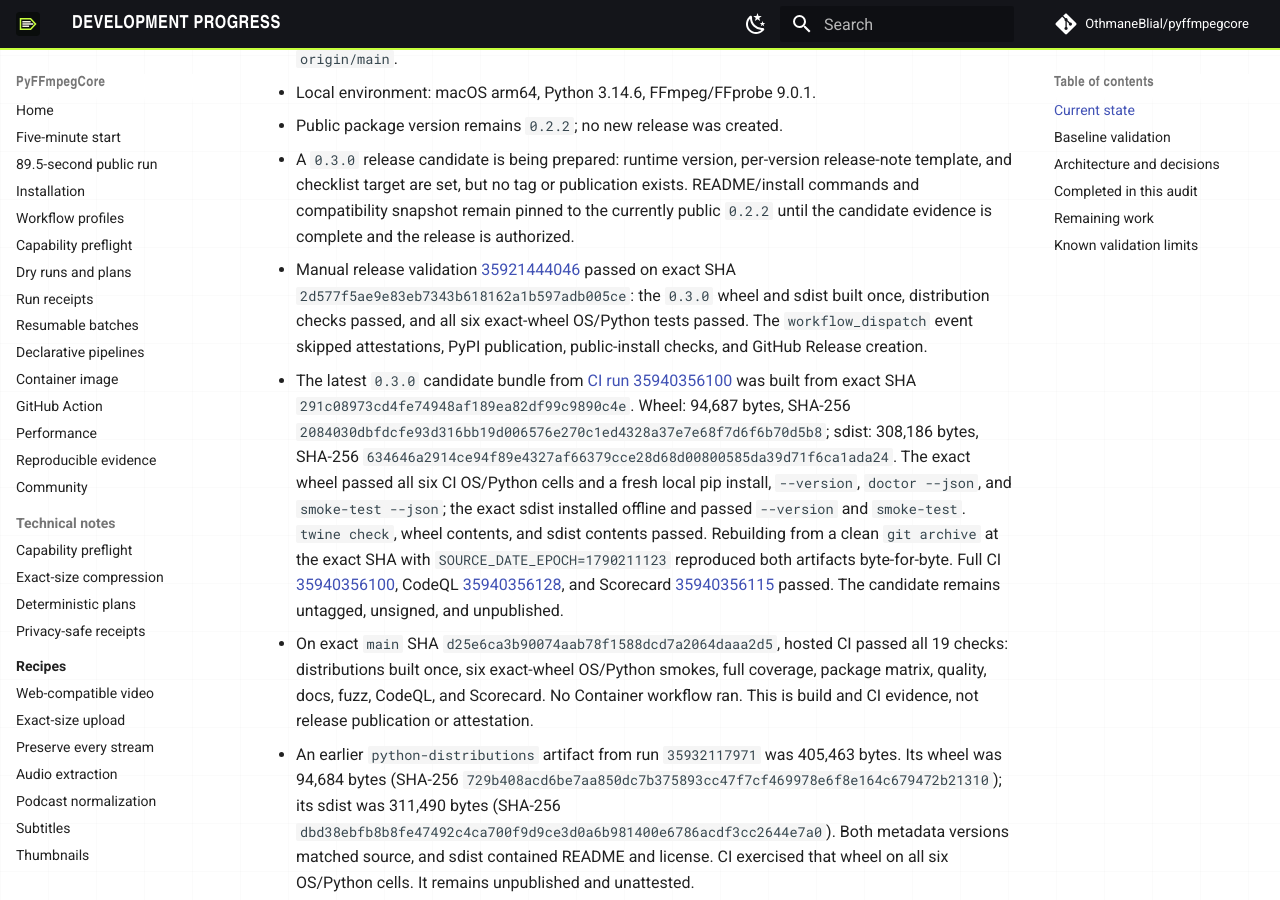
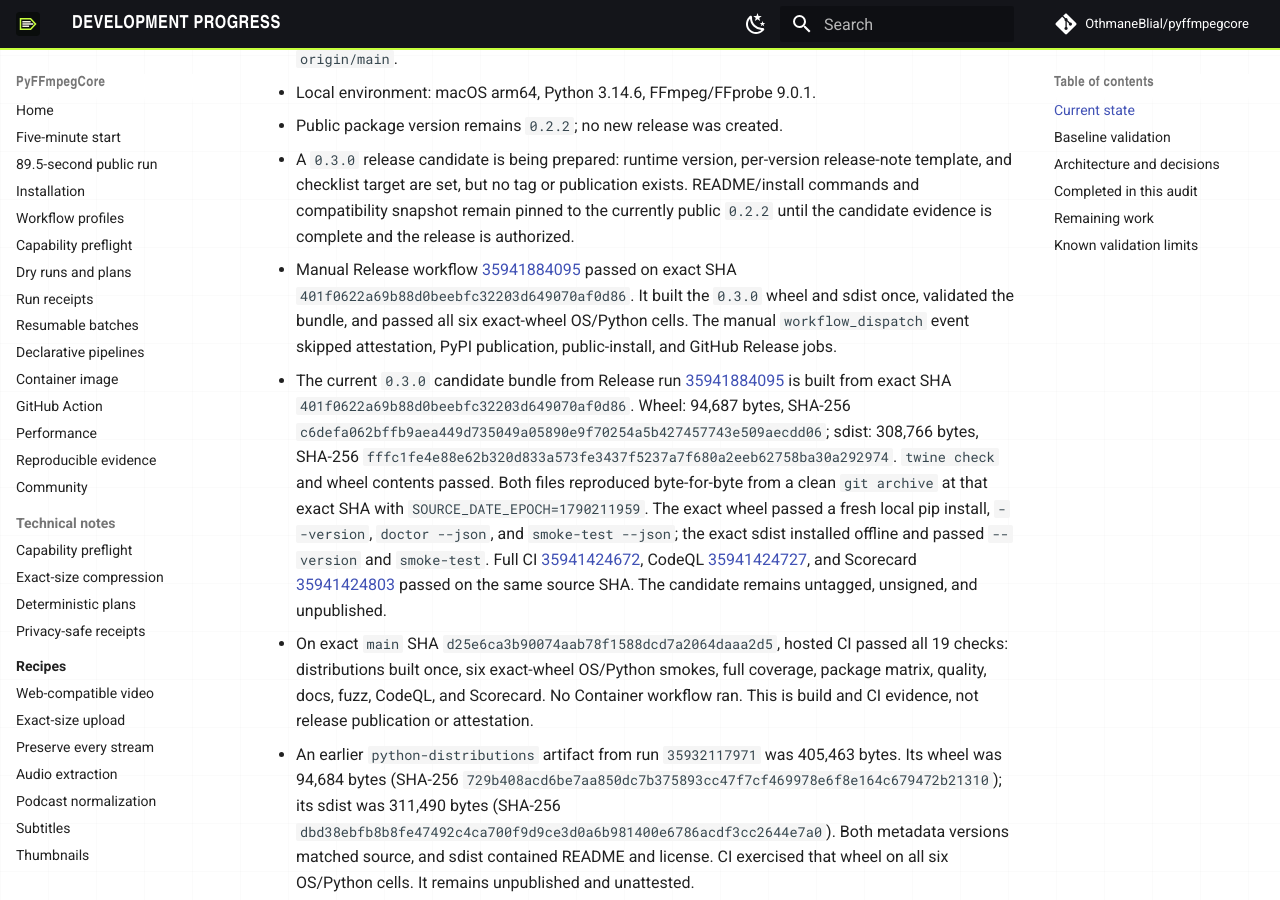
Before and after one commit to OthmaneBlial/pyffmpegcore, an MkDocs documentation site: the page built from docs/PROGRESS.md, in a window 1280 px wide and 900 px high, scrolled down 619 px. Built offline with MkDocs 1.6.1 and Material for MkDocs 9.7.7, drawn with Linux system fonts in a browser that asks for light colours; comment, search, counter and statistics services are not loaded.

Commit message:
docs: refresh candidate release evidence

```diff
--- a/docs/PROGRESS.md
+++ b/docs/PROGRESS.md
@@ -8,8 +8,8 @@ Updated: 2026-09-24
 - Local environment: macOS arm64, Python 3.14.6, FFmpeg/FFprobe 9.0.1.
 - Public package version remains `0.2.2`; no new release was created.
 - A `0.3.0` release candidate is being prepared: runtime version, per-version release-note template, and checklist target are set, but no tag or publication exists. README/install commands and compatibility snapshot remain pinned to the currently public `0.2.2` until the candidate evidence is complete and the release is authorized.
-- Manual release validation [35921444046](https://github.com/OthmaneBlial/pyffmpegcore/actions/runs/35921444046) passed on exact SHA `2d577f5ae9e83eb7343b618162a1b597adb005ce`: the `0.3.0` wheel and sdist built once, distribution checks passed, and all six exact-wheel OS/Python tests passed. The `workflow_dispatch` event skipped attestations, PyPI publication, public-install checks, and GitHub Release creation.
-- The latest `0.3.0` candidate bundle from [CI run 35940356100](https://github.com/OthmaneBlial/pyffmpegcore/actions/runs/35940356100) was built from exact SHA `291c08973cd4fe74948af189ea82df99c9890c4e`. Wheel: 94,687 bytes, SHA-256 `2084030dbfdcfe93d316bb19d006576e270c1ed4328a37e7e68f7d6f6b70d5b8`; sdist: 308,186 bytes, SHA-256 `634646a2914ce94f89e4327af66379cce28d68d00800585da39d71f6ca1ada24`. The exact wheel passed all six CI OS/Python cells and a fresh local pip install, `--version`, `doctor --json`, and `smoke-test --json`; the exact sdist installed offline and passed `--version` and `smoke-test`. `twine check`, wheel contents, and sdist contents passed. Rebuilding from a clean `git archive` at the exact SHA with `SOURCE_DATE_EPOCH=1790211123` reproduced both artifacts byte-for-byte. Full CI [35940356100](https://github.com/OthmaneBlial/pyffmpegcore/actions/runs/35940356100), CodeQL [35940356128](https://github.com/OthmaneBlial/pyffmpegcore/actions/runs/35940356128), and Scorecard [35940356115](https://github.com/OthmaneBlial/pyffmpegcore/actions/runs/35940356115) passed. The candidate remains untagged, unsigned, and unpublished.
+- Manual Release workflow [35941884095](https://github.com/OthmaneBlial/pyffmpegcore/actions/runs/35941884095) passed on exact SHA `401f0622a69b88d0beebfc32203d649070af0d86`. It built the `0.3.0` wheel and sdist once, validated the bundle, and passed all six exact-wheel OS/Python cells. The manual `workflow_dispatch` event skipped attestation, PyPI publication, public-install, and GitHub Release jobs.
+- The current `0.3.0` candidate bundle from Release run [35941884095](https://github.com/OthmaneBlial/pyffmpegcore/actions/runs/35941884095) is built from exact SHA `401f0622a69b88d0beebfc32203d649070af0d86`. Wheel: 94,687 bytes, SHA-256 `c6defa062bffb9aea449d735049a05890e9f70254a5b427457743e509aecdd06`; sdist: 308,766 bytes, SHA-256 `fffc1fe4e88e62b320d833a573fe3437f5237a7f680a2eeb62758ba30a292974`. `twine check` and wheel contents passed. Both files reproduced byte-for-byte from a clean `git archive` at that exact SHA with `SOURCE_DATE_EPOCH=1790211959`. The exact wheel passed a fresh local pip install, `--version`, `doctor --json`, and `smoke-test --json`; the exact sdist installed offline and passed `--version` and `smoke-test`. Full CI [35941424672](https://github.com/OthmaneBlial/pyffmpegcore/actions/runs/35941424672), CodeQL [35941424727](https://github.com/OthmaneBlial/pyffmpegcore/actions/runs/35941424727), and Scorecard [35941424803](https://github.com/OthmaneBlial/pyffmpegcore/actions/runs/35941424803) passed on the same source SHA. The candidate remains untagged, unsigned, and unpublished.
 - On exact `main` SHA `d25e6ca3b90074aab78f1588dcd7a2064daaa2d5`, hosted CI passed all 19 checks: distributions built once, six exact-wheel OS/Python smokes, full coverage, package matrix, quality, docs, fuzz, CodeQL, and Scorecard. No Container workflow ran. This is build and CI evidence, not release publication or attestation.
 - An earlier `python-distributions` artifact from run `35932117971` was 405,463 bytes. Its wheel was 94,684 bytes (SHA-256 `729b408acd6be7aa850dc7b375893cc47f7cf469978e6f8e164c679472b21310`); its sdist was 311,490 bytes (SHA-256 `dbd38ebfb8b8fe47492c4ca700f9d9ce3d0a6b981400e6786acdf3cc2644e7a0`). Both metadata versions matched source, and sdist contained README and license. CI exercised that wheel on all six OS/Python cells. It remains unpublished and unattested.
 - Homepage proof now uses the real public `0.2.2` terminal capture instead of an illustrative console (`7fd84fe`), and its linked image exposes descriptive alt text (`7a92630`). Pages deployment [35924843342](https://github.com/OthmaneBlial/OthmaneBlial.github.io/actions/runs/35924843342) succeeded at `df25d44`; live browser checks found no horizontal overflow at 320, 375, 768, or 1280 CSS px and confirmed the install-copy interaction and accessible image name. CI [35924536242](https://github.com/OthmaneBlial/pyffmpegcore/actions/runs/35924536242), CodeQL [35924536466](https://github.com/OthmaneBlial/pyffmpegcore/actions/runs/35924536466), and Scorecard [35924536296](https://github.com/OthmaneBlial/pyffmpegcore/actions/runs/35924536296) passed. No container build ran.
```
Also changed, not shown: RELEASE_CHECKLIST.md (+8 -9 lines).
